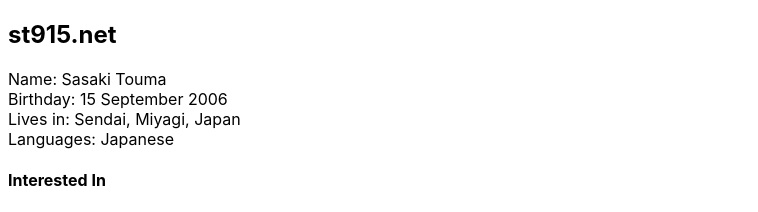
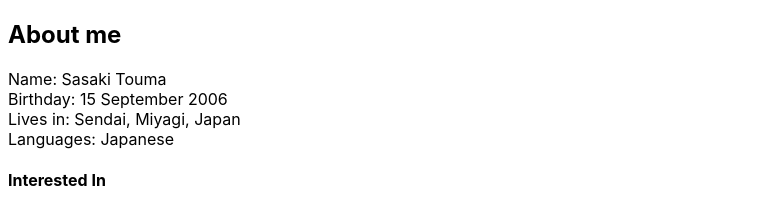
Before and after one commit to t-sasaki915/t-sasaki-net, a Jekyll site: the page built from docs/index.md, in a window 1280 px wide. Shown: the top 212 px of the page, without its empty margins (0-758 px from the left). Built offline with Jekyll 4.4.1, drawn with Linux system fonts in a browser that asks for light colours; Markdown is read by kramdown in place of the engine named in the settings.

Commit message:
Update index.md

```diff
--- a/docs/index.md
+++ b/docs/index.md
@@ -1,9 +1,9 @@
 ---
 layout: default
-title: Top
+title: About mw
 ---
 
-## st915.net
+## About me
 
 Name: Sasaki Touma<br>
 Birthday: 15 September 2006<br>
```
